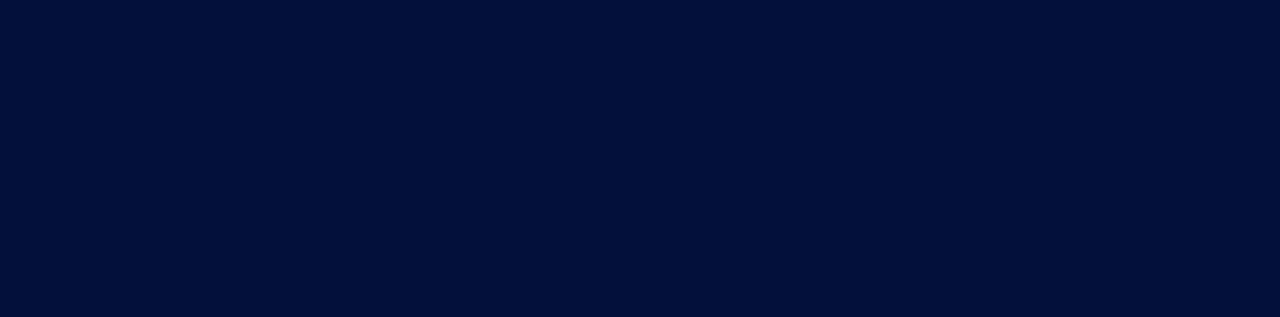
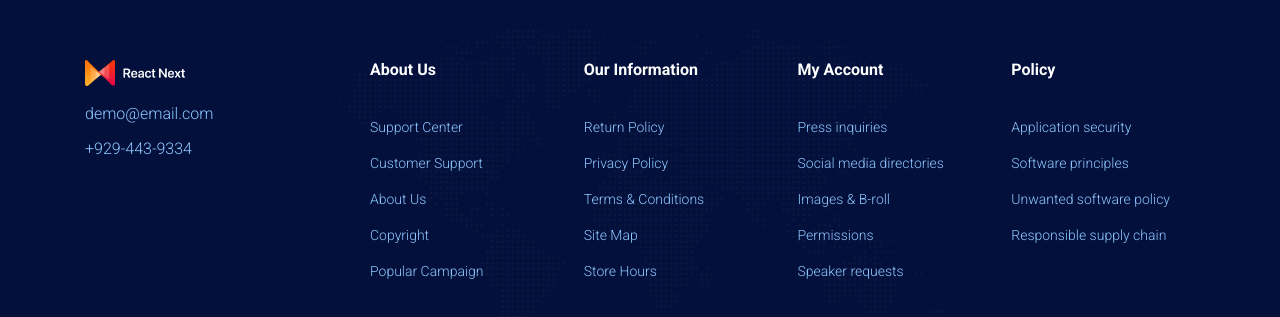
Before and after one commit to muhammadumarfarooq/react-IT-industry-Web, a React (Create React App) app: page / in a window 1280 px wide. Shown: the part 1620-1937 px from the top of the page. Before the commit the page ends 1600 px from the top, so only its background shows below. Built offline with nearby package versions, Linux system fonts and the light colour scheme.

Commit message:
footer completed

```diff
--- a/src/components/App.js
+++ b/src/components/App.js
@@ -1,12 +1,14 @@
 import React from "react";
 
-import Navbar from "./Navbar/Navbar";
+import Navbar from "./common/Navbar/Navbar";
+import Footer from "./common/Footer/Footer";
 
 const App = () => {
   return (
     <div>
       <Navbar />
       <div style={{ height: "200vh" }}></div>
+      <Footer />
     </div>
   );
 };
--- /dev/null
+++ b/src/components/common/Footer/Footer.js
@@ -0,0 +1,81 @@
+import React, { useState } from "react";
+import logoWhite from "../../../assets/logo-white.png";
+
+const Footer = () => {
+  const [contents] = useState([
+    {
+      title: "About Us",
+      links: [
+        { text: "Support Center", path: "#" },
+        { text: "Customer Support", path: "#" },
+        { text: "About Us", path: "#" },
+        { text: "Copyright", path: "#" },
+        { text: "Popular Campaign", path: "#" }
+      ]
+    },
+    {
+      title: "Our Information",
+      links: [
+        { text: "Return Policy", path: "#" },
+        { text: "Privacy Policy", path: "#" },
+        { text: "Terms & Conditions", path: "#" },
+        { text: "Site Map", path: "#" },
+        { text: "Store Hours", path: "#" }
+      ]
+    },
+    {
+      title: "My Account",
+      links: [
+        { text: "Press inquiries", path: "#" },
+        { text: "Social media directories", path: "#" },
+        { text: "Images & B-roll", path: "#" },
+        { text: "Permissions", path: "#" },
+        { text: "Speaker requests", path: "#" }
+      ]
+    },
+    {
+      title: "Policy",
+      links: [
+        { text: "Application security", path: "#" },
+        { text: "Software principles", path: "#" },
+        { text: "Unwanted software policy", path: "#" },
+        { text: "Responsible supply chain", path: "#" }
+      ]
+    }
+  ]);
+
+  return (
+    <footer className='footer'>
+      <div className='container'>
+        <div className='row'>
+          <div className='col-md-3 mb-5'>
+            <a href='#home'>
+              <img src={logoWhite} className='footer-logo' alt='logo-white' />
+            </a>
+            <p className='detail-text secondary-color'>demo@email.com</p>
+            <p className='detail-text secondary-color'>+929-443-9334</p>
+          </div>
+          <div className='col-md-9'>
+            <div className='row'>
+              {contents.map(content => (
+                <div className='col-lg-3 col-md-6 mb-5'>
+                  <h2 className='footer-link-title'>{content.title}</h2>
+
+                  <ul className='footer-links'>
+                    {content.links.map(link => (
+                      <li>
+                        <a href={link.path}>{link.text}</a>
+                      </li>
+                    ))}
+                  </ul>
+                </div>
+              ))}
+            </div>
+          </div>
+        </div>
+      </div>
+    </footer>
+  );
+};
+
+export default Footer;
--- a/src/components/Navbar/HamburgerMobile.js
+++ b/src/components/common/Navbar/HamburgerMobile.js
@@ -1,4 +1,4 @@
-import React, { useState, Fragment } from "react";
+import React, { useState } from "react";
 
 const HamburgerMobile = ({ isShowColor, links }) => {
   const [active, setActive] = useState(true);
--- a/src/components/Navbar/Logo.js
+++ b/src/components/common/Navbar/Logo.js
@@ -1,6 +1,6 @@
 import React from "react";
-import logoWhite from "../../assets/logo-white.png";
-import logoDark from "../../assets/logo-dark.png";
+import logoWhite from "../../../assets/logo-white.png";
+import logoDark from "../../../assets/logo-dark.png";
 
 const Logo = ({ isShowColor }) => {
   return (
--- a/src/components/Navbar/Navbar.js
+++ b/src/components/common/Navbar/Navbar.js
@@ -1,6 +1,6 @@
 import React, { useState } from "react";
 import HamburgerMobile from "./HamburgerMobile";
-import Button from "../Button";
+import Button from "../../Button";
 import Logo from "./Logo";
 
 const Navbar = () => {
--- a/src/styles/base/_base.scss
+++ b/src/styles/base/_base.scss
@@ -28,6 +28,26 @@ a {
   }
 }
 
+// text
+
+// detail
+
+.detail-text {
+  box-sizing: border-box;
+  margin-bottom: 10px;
+  margin-top: 0px;
+  font-size: 16px;
+  font-weight: 300;
+}
+
+.primary-color {
+  color: $primary-text-color;
+}
+
+.secondary-color {
+  color: $secondary-text-color;
+}
+
 // Showing or hiding element for Different Screens
 
 @media (max-width: 993px) {
--- a/src/styles/base/_settings.scss
+++ b/src/styles/base/_settings.scss
@@ -1,7 +1,8 @@
 // colors
 $primary-color: #03103b;
 $light-color: #fff;
-$text-color: #496b96;
+$primary-text-color: #496b96;
+$secondary-text-color: #8ec7ff;
 $button-1-color: #4ba1d8;
 $button-2-color: #4464bd;
 $box-shadow-color: #4b6deb;
@@ -9,7 +10,7 @@ $box-shadow-color: #4b6deb;
 $discount-bg-color: #1a1d5f;
 // CountDown
 $countdown-bg-color: #0b1741;
-$countdown-text-color: #8ec7ff;
+
 // Card Color
 $card-bg-color: #152149;
 $card-hover-color1: #1d7ccb;
@@ -17,5 +18,3 @@ $card-hover-color2: #1951b8;
 
 // Fonts
 $font-family: Roboto, sans-serif;
-
-// rgb(64, 224, 219)
--- /dev/null
+++ b/src/styles/components/_footer.scss
@@ -0,0 +1,41 @@
+.footer {
+  .container {
+    padding-top: 80px;
+    background-image: url(../../assets/footer-bg.png);
+    padding-bottom: 80px;
+    position: relative;
+    background-repeat: no-repeat;
+    background-position: center 50px;
+
+    .footer-logo {
+      display: block;
+      max-width: 100%;
+      height: auto;
+      box-sizing: border-box;
+      width: 100px;
+      margin: 0px 0px 15px;
+    }
+    .footer-link-title {
+      margin-bottom: 30px;
+      margin-top: 0px;
+      font-size: 16px;
+      color: $light-color;
+      font-weight: 700;
+    }
+
+    .footer-links {
+      li {
+        a {
+          color: $secondary-text-color;
+          font-size: 14px;
+          line-height: 36px;
+          font-weight: 300;
+          transition: all 0.2s ease 0s;
+          &:hover {
+            color: $light-color;
+          }
+        }
+      }
+    }
+  }
+}
--- a/src/styles/components/_navbar.scss
+++ b/src/styles/components/_navbar.scss
@@ -204,7 +204,7 @@
           a {
             transform: translateX(15px);
             font-weight: 700;
-            color: $text-color;
+            color: $primary-text-color;
           }
         }
 
--- a/src/styles/styles.scss
+++ b/src/styles/styles.scss
@@ -1,3 +1,4 @@
 @import "./base/settings";
 @import "./base/base";
 @import "./components/navbar";
+@import "./components/footer";
```
Also changed, not shown: src/assets/footer-bg.png (added).
